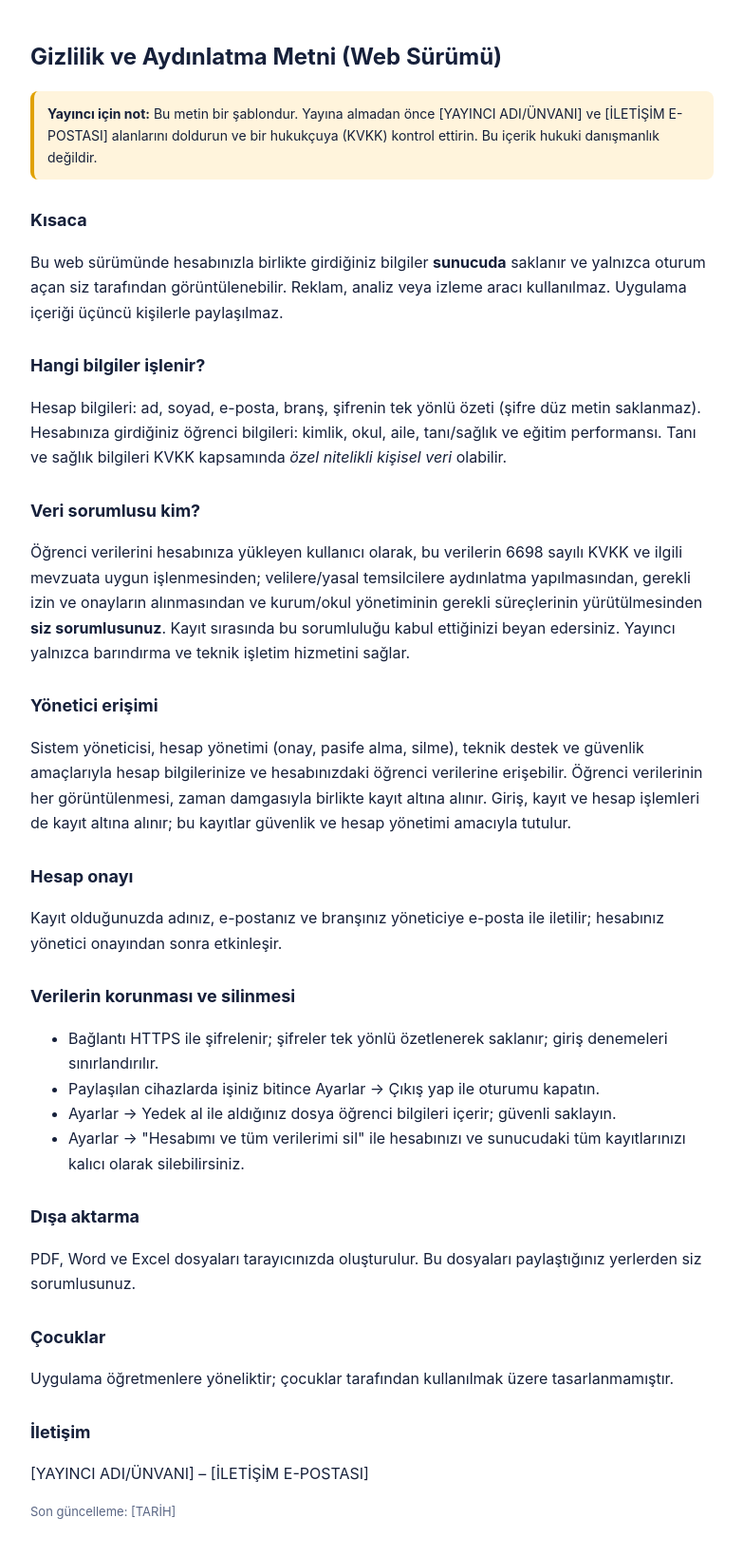
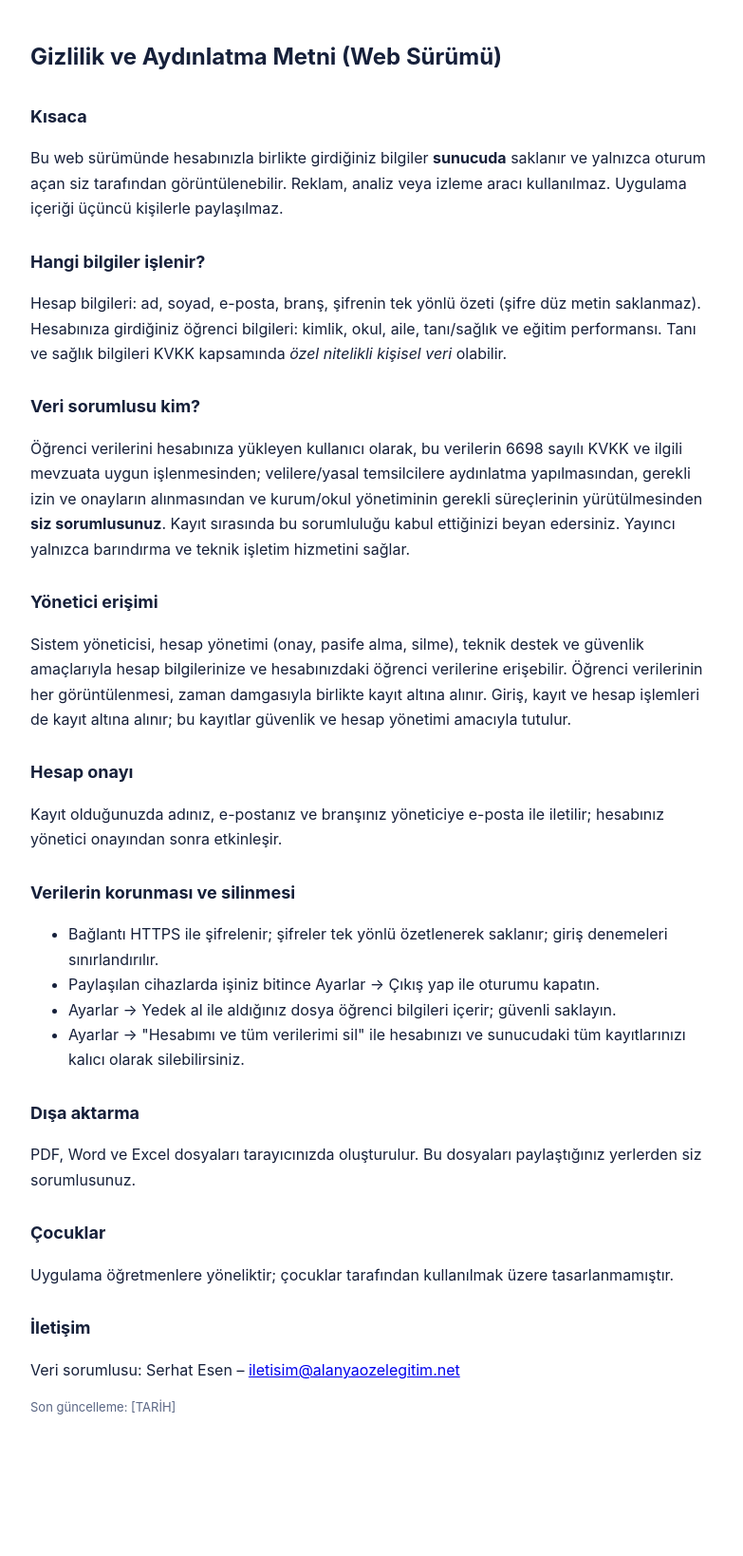
Before and after one commit to serhatesen1-hub/bep, a plain HTML site: page public/gizlilik.html in a window 1280 px wide. Shown: the whole page at 95% size, without its empty margins (248-1031 px from the left). After the commit the page ends 1566 px from the top, so only its background shows below. Drawn offline with Linux system fonts and the light colour scheme.

Commit message:
Yayıncı adı ve iletişim e-postası eklendi
Co-Authored-By: Claude Sonnet 5.5 <noreply@anthropic.com>
Claude-Session: https://claude.ai/code/session_0138EVwBYV4eauw9TjLYBgtT

```diff
--- a/public/gizlilik.html
+++ b/public/gizlilik.html
@@ -4,7 +4,6 @@
 <style>body{font:16px/1.65 -apple-system,Segoe UI,Roboto,sans-serif;max-width:720px;margin:0 auto;padding:24px 18px 60px;color:#16203a}h1{font-size:24px}h2{font-size:18px;margin-top:28px}.note{background:#fff4dc;border-left:4px solid #e0a100;padding:12px 14px;border-radius:8px;font-size:14px}</style></head>
 <body>
 <h1>Gizlilik ve Aydınlatma Metni (Web Sürümü)</h1>
-<p class="note"><strong>Yayıncı için not:</strong> Bu metin bir şablondur. Yayına almadan önce [YAYINCI ADI/ÜNVANI] ve [İLETİŞİM E-POSTASI] alanlarını doldurun ve bir hukukçuya (KVKK) kontrol ettirin. Bu içerik hukuki danışmanlık değildir.</p>
 <h2>Kısaca</h2>
 <p>Bu web sürümünde hesabınızla birlikte girdiğiniz bilgiler <strong>sunucuda</strong> saklanır ve yalnızca oturum açan siz tarafından görüntülenebilir. Reklam, analiz veya izleme aracı kullanılmaz. Uygulama içeriği üçüncü kişilerle paylaşılmaz.</p>
 <h2>Hangi bilgiler işlenir?</h2>
@@ -22,6 +21,6 @@
 <h2>Çocuklar</h2>
 <p>Uygulama öğretmenlere yöneliktir; çocuklar tarafından kullanılmak üzere tasarlanmamıştır.</p>
 <h2>İletişim</h2>
-<p>[YAYINCI ADI/ÜNVANI] – [İLETİŞİM E-POSTASI]</p>
+<p>Veri sorumlusu: Serhat Esen – <a href="mailto:iletisim@alanyaozelegitim.net">iletisim@alanyaozelegitim.net</a></p>
 <p style="color:#5b6785;font-size:13px">Son güncelleme: [TARİH]</p>
 </body></html>
```
Also changed, not shown: public/aile-gizlilik.html (+1 -2 lines), public/landing.html (+1 -1 lines).
